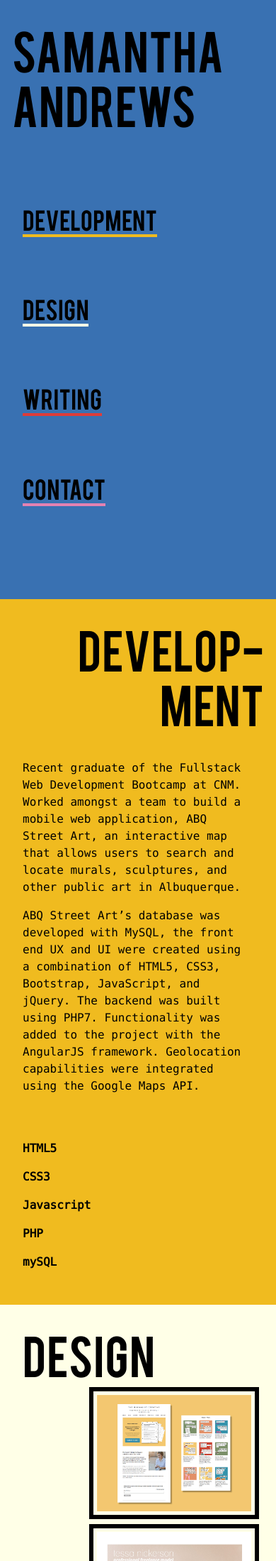
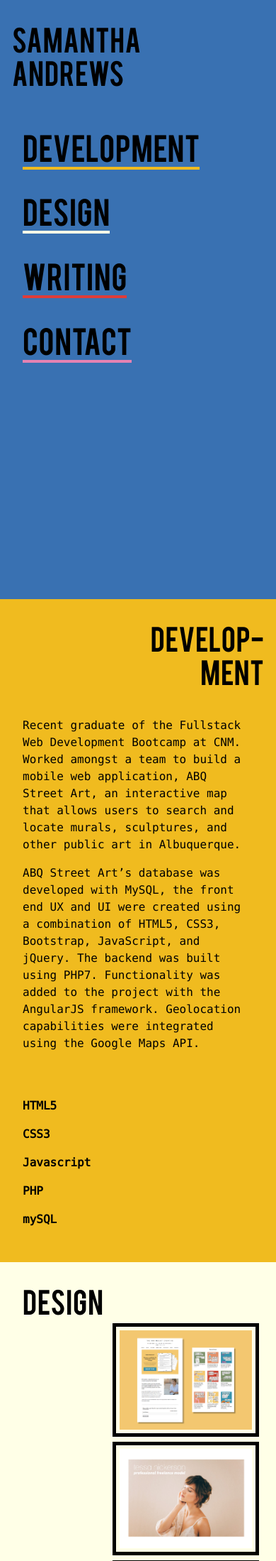
Before and after one commit to samanthaandrews/my-pwp-sam, a PHP site: page / in a window 390 px wide. Shown: the top 2199 px of the page at 71% size. Run offline with PHP 8.4, Linux system fonts and the light colour scheme; some libraries are stand-ins or nearby versions; some web fonts are replaced.

Commit message:
making it responsive

```diff
--- a/public_html/css/style.css
+++ b/public_html/css/style.css
@@ -25,10 +25,12 @@
 h1 {
 	font-family: "bebasregular", Arial, sans-serif;
 	color: black;
+	font-size: 10vw;
 }
 
 h2 {
 	font-family: "bebasregular", Arial, sans-serif;
+	font-size: 5vh;
 }
 
 p, blockquote {
@@ -112,8 +114,8 @@ strong {
 }
 
 .portfolio-image {
-	width: 15rem;
-	border: .4rem solid black;
+	height: 10rem;
+	border: 5px solid black;
 	padding: 5px;
 	margin-right: 7px;
 	margin-bottom: 7px;
@@ -155,7 +157,7 @@ input[type=text], input[type=email], select, textarea {
 	width: 90%;
 	display: block;
 	padding: 3px;
-	border: 3px solid black;
+	border: 5px solid black;
 	box-sizing: border-box;
 	margin-top: 4px;
 	margin-bottom: 16px;
@@ -175,47 +177,32 @@ input[type=submit], input[type=reset] {
 }
 
 @media all {
-	h1 {
-		font-size: 8em;
-	}
-	h2 {
-		font-size: 3em;
-		padding-top: 3rem;
-	}
-	p, ol, blockquote {
-		font-size: 1.3em;
-	}
 	.container-fluid {
 		padding: 5rem;
 	}
+	p, blockquote {
+	font-size: 1.5rem;
+	}
 }
 	@media all and (max-width: 1000px) {
-		h1 {
-			font-size: 6em;
-		}
 		h2 {
-			font-size: 3em;
 			padding-bottom: 2rem;
 		}
-		p, ol, blockquote {
-			font-size: 1.1em;
+		.container-fluid {
+			padding: 4rem;
 		}
-		.container-fluid {
-			padding: 5rem;
+		p, blockquote {
+			font-size: 1rem;
 		}
 	}
 	@media all and (max-width: 576px) {
-		h1 {
-			font-size: 4em;
-		}
 		h2 {
-			font-size: 2em;
 			padding-bottom: 2rem;
-		}
-		p, ol, blockquote {
-			font-size: 1em;
 		}
 		.container-fluid {
 			padding: 2rem;
 		}
+		p, blockquote {
+			font-size: 1rem;
+		}
 	}
--- a/public_html/index.php
+++ b/public_html/index.php
@@ -11,6 +11,9 @@
 
 		<!-- Font Awesome Glyphs -->
 		<script defer src="https://use.fontawesome.com/releases/v5.0.8/js/all.js"></script>
+
+		<!-- Add latest fancyBox stylesheet -->
+		<link rel="stylesheet" href="https://cdnjs.cloudflare.com/ajax/libs/fancybox/3.2.5/jquery.fancybox.min.css"/>
 
 		<!-- fullPage.js CSS -->
 		<link rel="stylesheet" href="css/jquery.fullpage.min.css" type="text/css">
@@ -32,9 +35,7 @@
 
 		<!-- Add latest jQuery and fancyBox files -->
 		<script src="//code.jquery.com/jquery-3.2.1.min.js"></script>
-		<link rel="stylesheet" href="https://cdnjs.cloudflare.com/ajax/libs/fancybox/3.2.5/jquery.fancybox.min.css"/>
 		<script src="https://cdnjs.cloudflare.com/ajax/libs/fancybox/3.2.5/jquery.fancybox.min.js"></script>
-
 
 		<!-- jQuery Form, Additional Methods, Validate -->
 		<script type="text/javascript"
@@ -61,8 +62,8 @@
 		<!-- Outer wrapper for fullpage.js -->
 		<div id="fullpage">
 
-			<!-- begin section -->
-			<div class="section welcome fp-section" data-anchor="welcome">
+			<!-- begin welcome section -->
+			<div class="section welcome fp-section" data-anchor="welcomeJs">
 				<div class="container-fluid">
 					<div class="row welcome-title pb-5">
 						<h1>SAMANTHA <br> ANDREWS</h1>
@@ -84,8 +85,8 @@
 				</div>
 			</div>
 
-			<!-- begin section -->
-			<div class="section development fp-section" data-anchor="development" id="development">
+			<!-- begin development section -->
+			<div class="section development fp-section" data-anchor="developmentJs" id="development">
 				<div class="container-fluid">
 					<div class="row development-title">
 						<h1>DEVELOP&#45;<br>MENT</h1>
@@ -120,14 +121,14 @@
 				</div>
 			</div>
 
-			<!-- begin section -->
-			<div class="section design fp-section" data-anchor="design" id="design">
+			<!-- begin design section -->
+			<div class="section design fp-section" data-anchor="designJs" id="design">
 				<div class="container-fluid">
 					<div class="row">
 						<div class="col-lg-4 h-100 d-flex align-items-end">
 							<h1>DESIGN</h1>
 						</div>
-						<div class="col-lg-8">
+						<div class="col-lg-8 align-items-center">
 							<div class="row d-flex justify-content-end">
 								<a data-fancybox="gallery" href="images/pdf/minimalist-creative-blog-design.pdf"><img
 										src="images/minimalist-creative.jpg" class="portfolio-image"></a>
@@ -153,8 +154,8 @@
 				</div>
 			</div>
 
-			<!-- begin section -->
-				<div class="section writing fp-section" data-anchor="writing" id="writing">
+			<!-- begin writing section -->
+			<div class="section writing fp-section" data-anchor="writingJs" id="writing">
 				<div class="container-fluid">
 					<div class="row writing-title">
 						<h1>WRITING</h1>
@@ -184,8 +185,8 @@
 				</div>
 			</div>
 
-			<!-- begin section -->
-				<div class="section contact fp-section" data-anchor="contact" id="contact">
+			<!-- begin contact section -->
+			<div class="section contact fp-section" data-anchor="contactJs" id="contact">
 				<div class="container-fluid">
 					<div class="row">
 						<div class="col-sm-12 col-md-12 col-lg-6">
@@ -232,7 +233,7 @@
 
 								<label for="message">Message</label>
 								<textarea id="message" name="message" placeholder="Write something.."
-												 style="height:100px"></textarea>
+											 style="height:15vh"></textarea>
 
 								<!-- reCAPTCHA -->
 								<div class="g-recaptcha" data-sitekey="6LfA-kcUAAAAAAOZfiRjlrOyNAOHt297n9yW5tcC"></div>
--- a/public_html/script/script.js
+++ b/public_html/script/script.js
@@ -3,13 +3,13 @@ $(document).ready(function() {
 
 		//basic setup
 		sectionsColor: ['rgb(57, 113, 178)', 'rgb(240, 187, 31)', 'rgb(255, 255, 231)', 'rgb(223, 60, 57)', 'rgb(228, 130, 178)'],
-		anchors: ['welcome', 'development', 'design', 'writing', 'contact'],
+		anchors: ['welcomeJs', 'developmentJs', 'designJs', 'writingJs', 'contactJs'],
 		scrollingSpeed: 1000,
 
 		//navigation buttons
 		navigation: true,
 		navigationPosition: 'right',
-		navigationTooltips: ['welcome', 'development', 'design', 'writing', 'contact'],
+		navigationTooltips: ['welcomeJs', 'developmentJs', 'designJs', 'writingJs', 'contactJs'],
 
 		//accessibility
 		keyboardScrolling: true,
```
Lines whose indentation alone changed are shown as unchanged.
